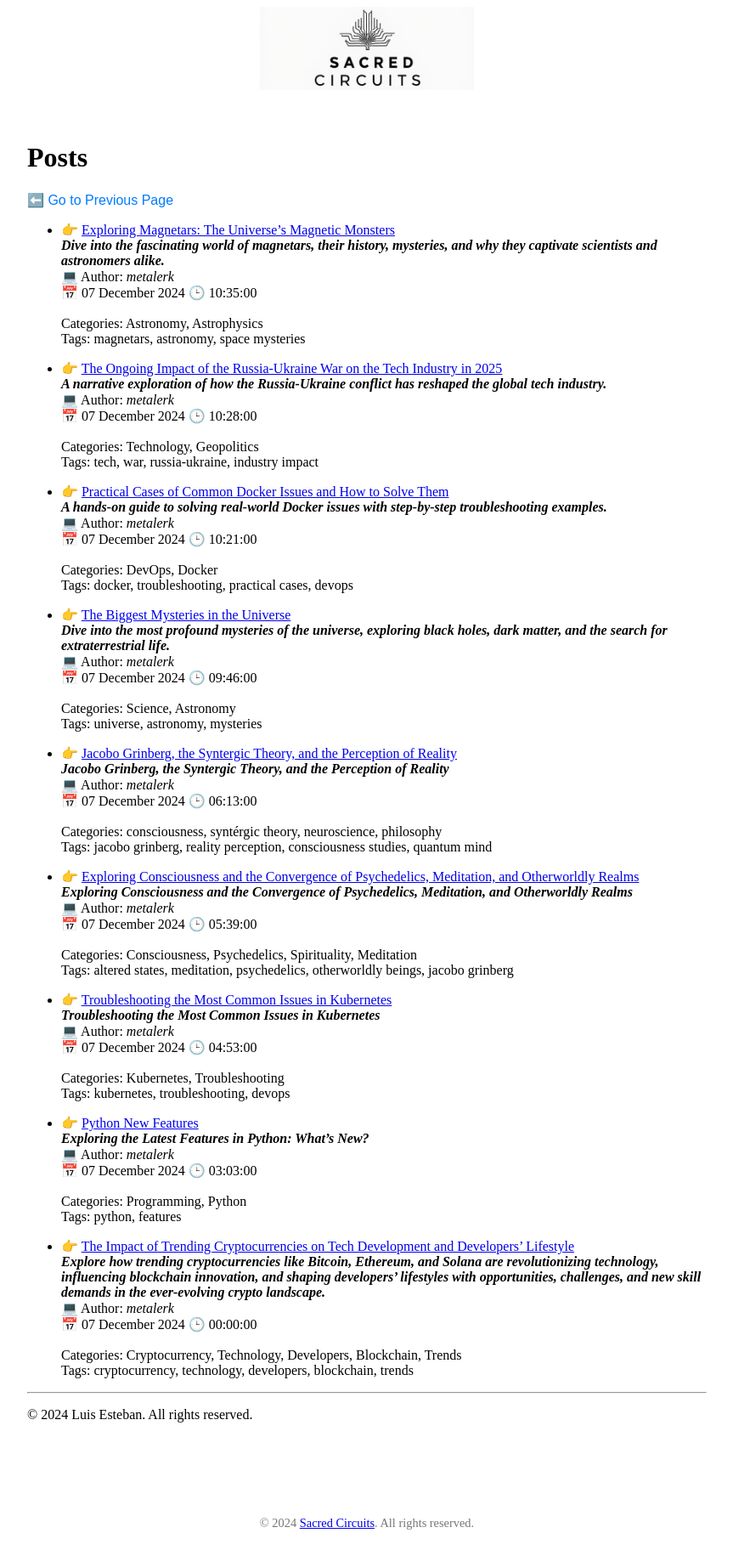
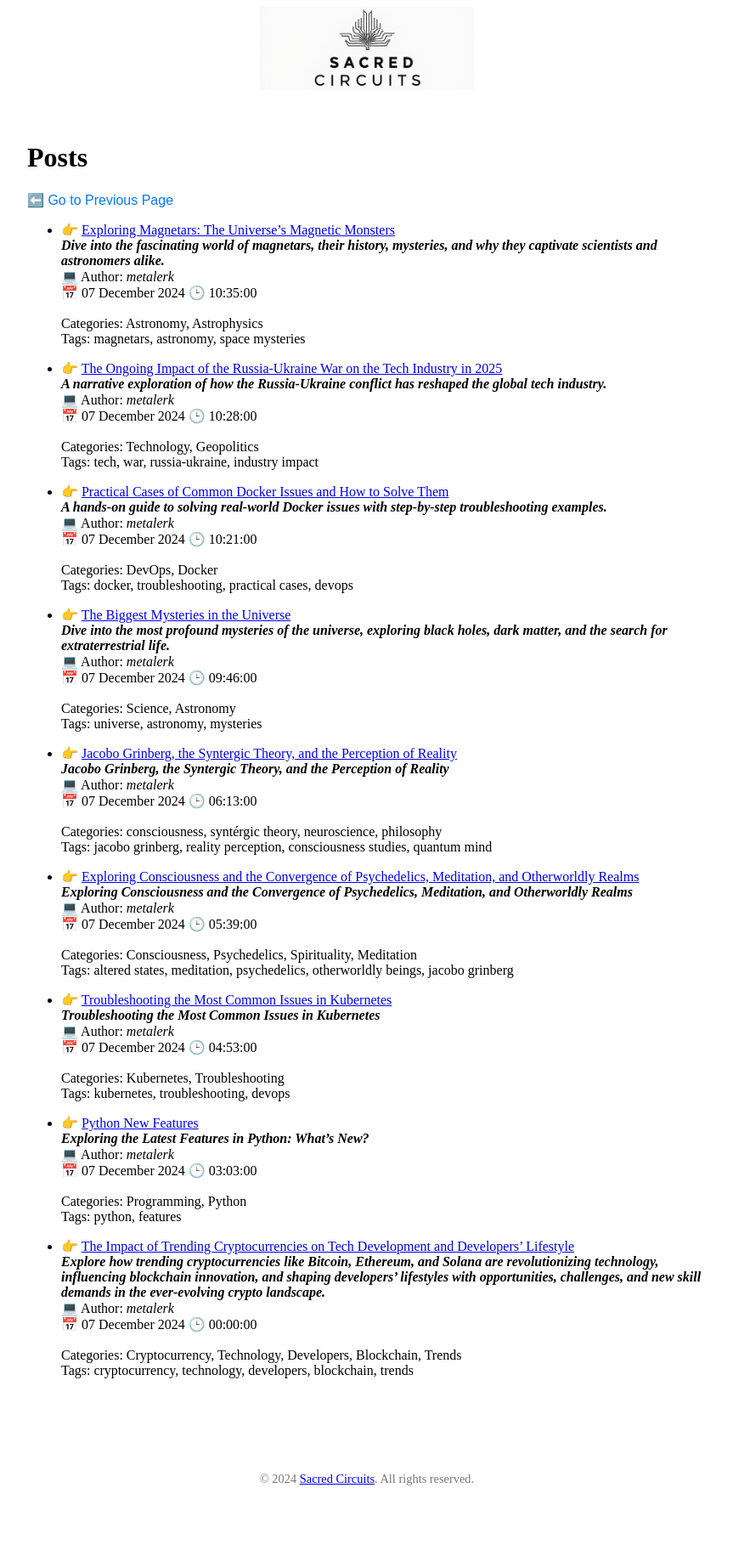
Before and after one commit to metalerk/metalerk.github.io, a Jekyll site: the page built from pages/blog.md, in a window 1280 px wide. Shown: the whole page at 85% size, without its empty margins (208-1071 px from the left). Built offline with Jekyll 4.4.1, drawn with Linux system fonts in a browser that asks for light colours; after the commit the page ends 1792 px from its top, so only the background shows below that.

Commit message:
drop duplicated footer

```diff
--- a/pages/blog.md
+++ b/pages/blog.md
@@ -23,7 +23,3 @@ permalink: /blog/
   <br>
   Tags: {{ post.tags | join: ", " }}
 {% endfor %}
-
----
-
-&copy; 2024 Luis Esteban. All rights reserved.
```
